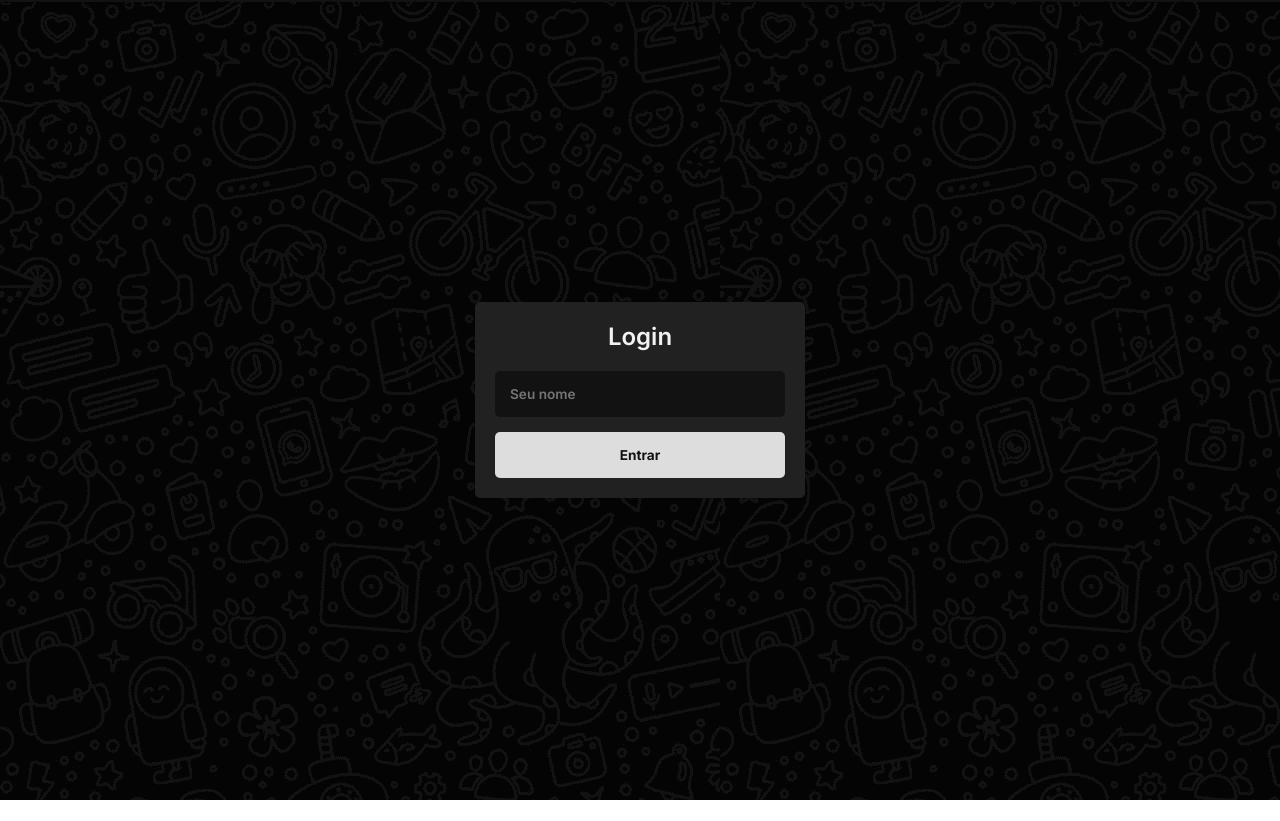
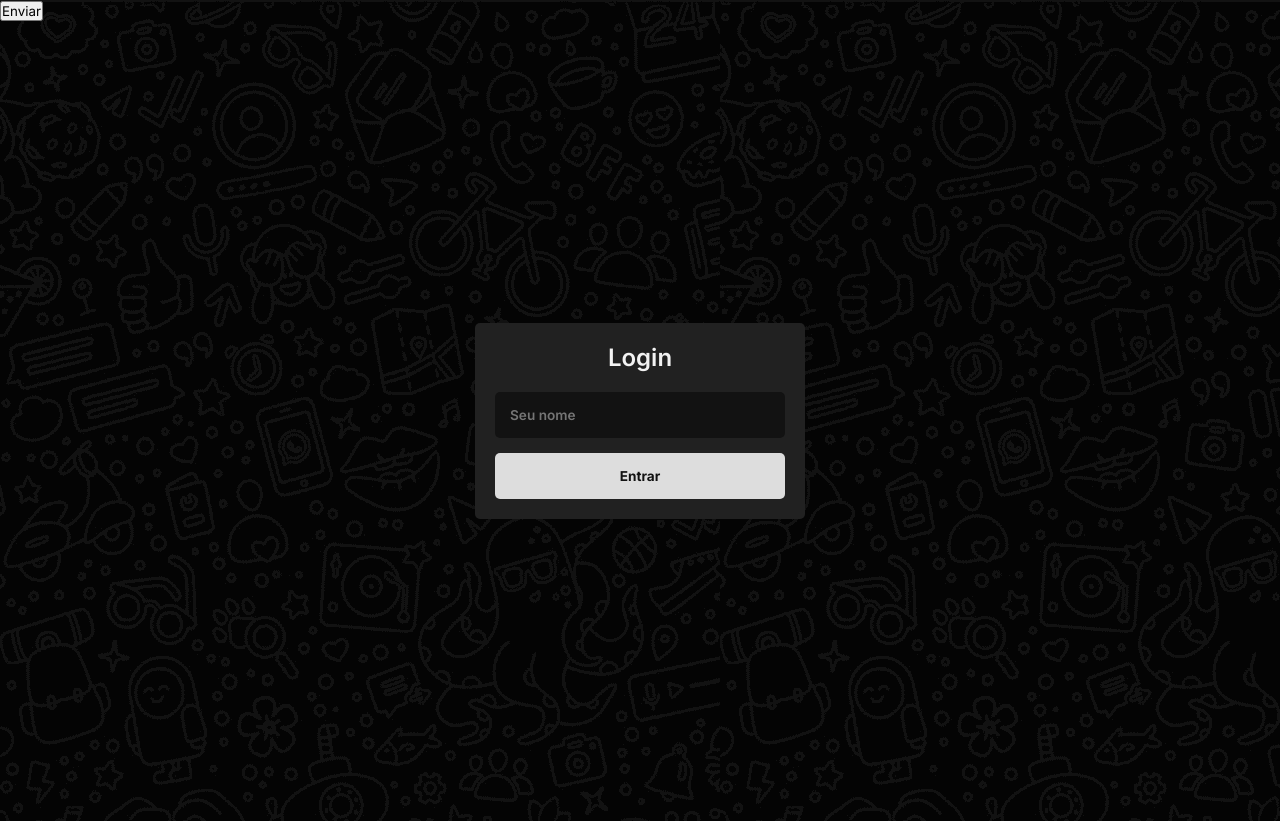
Before and after one commit to ThVbs/Chat-Html-Node, a plain HTML site: page frontend/index.html in a window 1280 px wide. Before the commit the page ends 800 px from the top, so only its background shows below. Drawn offline with nearby package versions, Linux system fonts and the light colour scheme.

Commit message:
Update index.html

```diff
--- a/frontend/index.html
+++ b/frontend/index.html
@@ -10,7 +10,13 @@
     <title>Chat | ThVbs</title>
 </head>
 <body>
+    <header>
+        <form action="https://api.example.com/endpoint" method="GET">
+    <input type="hidden" name="X-API-Key" value="myapikey&value">
+    <button type="submit">Enviar</button>
+</form>
 
+    </header>
     <section class="container">
 
         <section class="login">
```
